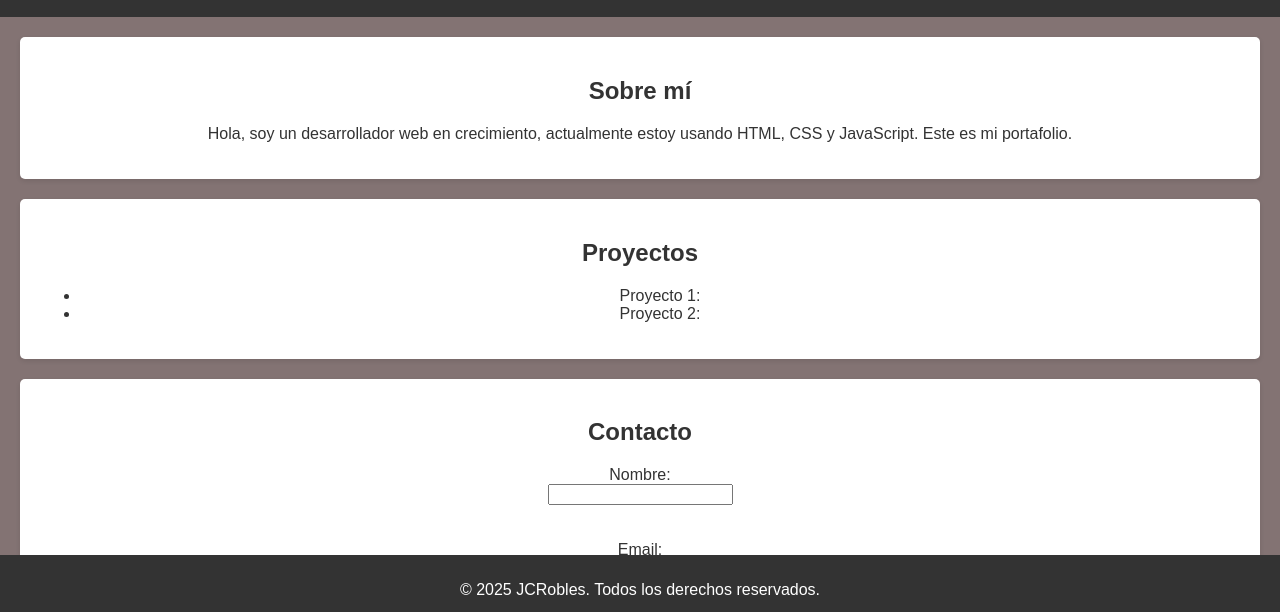
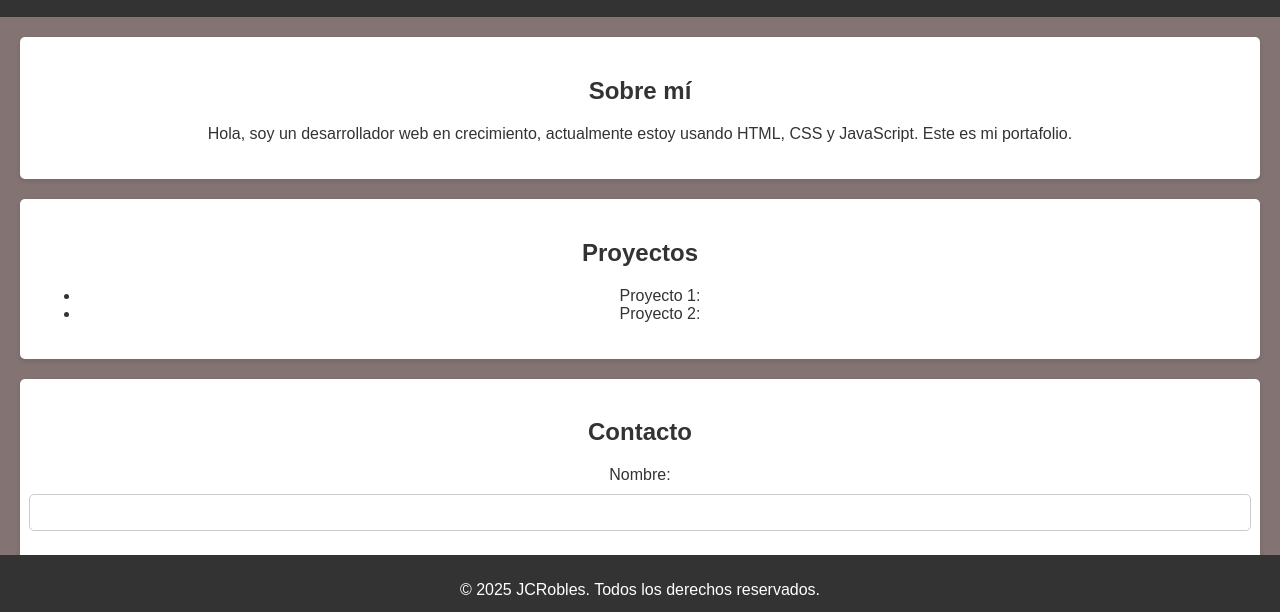
Before and after one commit to JCRobless/mi-primer-proyecto, a plain HTML site: page index.html in a window 1280 px wide. Shown: the part 141-753 px from the top of the page. Drawn offline with Linux system fonts and the light colour scheme.

Commit message:
update con mensajes a netlify 2.2

```diff
--- a/css/styles.css
+++ b/css/styles.css
@@ -35,7 +35,7 @@ form {
     align-items: center;
 }
 
-input textarea {
+input, textarea {
     width: 100%;
     padding: 10px;
     margin: 10px 0;
```
